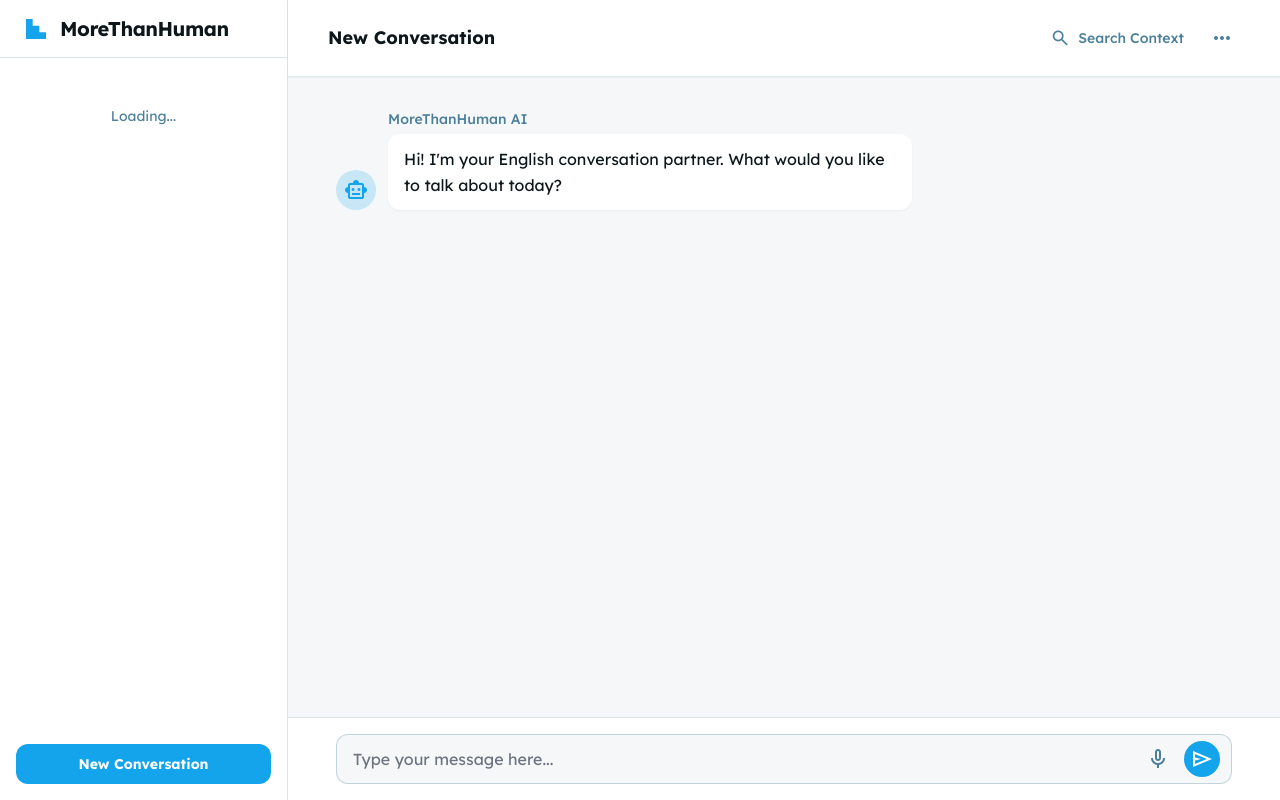
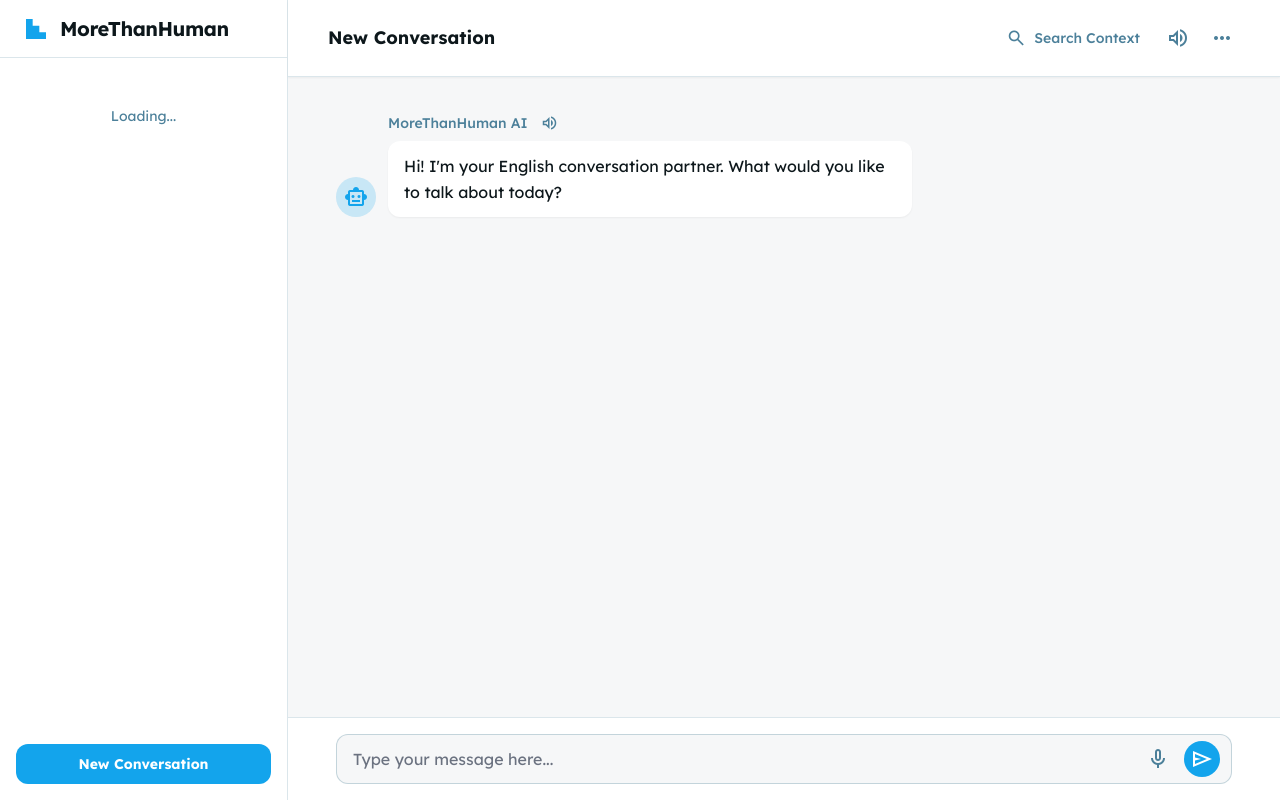
Before and after one commit to Hyun-Jun-Lee/MoreThanHuman, a FastAPI app: page /conversations/1 in a window 1280 px wide. Run offline with FastAPI, Linux system fonts and the light colour scheme; data that the repository does not hold is empty; parts of the project's set-up code (start-up, migrations or seed data) failed here and were passed over; some libraries are stand-ins or nearby versions.

Commit message:
feat: Add TTS auto-play toggle and speaker buttons
- Add auto-play toggle button in chat header
- Set auto-play ON by default
- Add speaker buttons to all AI messages including welcome message
- Implement playback state visual feedback (volume_up ⟷ pause)
- Store auto-play preference in localStorage
- Support replay for historical messages

```diff
--- a/backend/domains/web/templates/chat.html
+++ b/backend/domains/web/templates/chat.html
@@ -43,6 +43,9 @@
                     <span class="material-symbols-outlined text-xl">search</span>
                     <span class="hidden sm:inline">Search Context</span>
                 </button>
+                <button id="auto-speak-toggle" class="flex items-center justify-center size-9 rounded-full text-subtle-light dark:text-subtle-dark hover:bg-primary/10 hover:text-primary transition-colors" title="Auto-play AI responses">
+                    <span class="material-symbols-outlined text-2xl">volume_up</span>
+                </button>
                 <button class="flex items-center justify-center size-9 rounded-full text-subtle-light dark:text-subtle-dark hover:bg-primary/10 hover:text-primary transition-colors">
                     <span class="material-symbols-outlined text-2xl">more_horiz</span>
                 </button>
@@ -59,7 +62,12 @@
                             <span class="material-symbols-outlined text-primary">smart_toy</span>
                         </div>
                         <div class="flex flex-1 flex-col gap-1 items-start">
-                            <p class="text-subtle-light dark:text-subtle-dark text-sm font-medium leading-normal">MoreThanHuman AI</p>
+                            <div class="flex items-center gap-2">
+                                <p class="text-subtle-light dark:text-subtle-dark text-sm font-medium leading-normal">MoreThanHuman AI</p>
+                                <button class="speaker-btn flex items-center justify-center size-7 rounded-full hover:bg-primary/10 transition-colors" data-text="Hi! I'm your English conversation partner. What would you like to talk about today?" title="Play audio">
+                                    <span class="material-symbols-outlined text-lg text-subtle-light dark:text-subtle-dark">volume_up</span>
+                                </button>
+                            </div>
                             <p class="text-base font-normal leading-relaxed rounded-lg px-4 py-3 bg-surface-light dark:bg-surface-dark shadow-sm">
                                 Hi! I'm your English conversation partner. What would you like to talk about today?
                             </p>
--- a/static/js/voice.js
+++ b/static/js/voice.js
@@ -71,7 +71,7 @@
 }
 
 // Speak text using TTS
-function speakText(text) {
+function speakText(text, buttonElement = null) {
     if (!synthesis) {
         console.error('Speech synthesis not supported');
         return;
@@ -85,14 +85,62 @@
     utterance.rate = 0.9;
     utterance.pitch = 1.0;
 
+    // Update button icon to pause when speaking starts
+    if (buttonElement) {
+        const icon = buttonElement.querySelector('.material-symbols-outlined');
+        if (icon) {
+            icon.textContent = 'pause';
+            buttonElement.classList.add('text-primary');
+        }
+    }
+
+    // Restore icon when speech ends
+    utterance.onend = () => {
+        if (buttonElement) {
+            const icon = buttonElement.querySelector('.material-symbols-outlined');
+            if (icon) {
+                icon.textContent = 'volume_up';
+                buttonElement.classList.remove('text-primary');
+            }
+        }
+    };
+
     synthesis.speak(utterance);
 }
 
 // Auto-speak AI responses (optional feature)
-let autoSpeak = localStorage.getItem('autoSpeak') === 'true';
+let autoSpeak = localStorage.getItem('autoSpeak') !== 'false'; // Default to true
 
 function toggleAutoSpeak() {
     autoSpeak = !autoSpeak;
     localStorage.setItem('autoSpeak', autoSpeak);
+    updateAutoSpeakButton();
     return autoSpeak;
 }
+
+// Update auto-speak toggle button appearance
+function updateAutoSpeakButton() {
+    const toggleBtn = document.getElementById('auto-speak-toggle');
+    if (!toggleBtn) return;
+
+    const icon = toggleBtn.querySelector('.material-symbols-outlined');
+    if (autoSpeak) {
+        icon.textContent = 'volume_up';
+        toggleBtn.title = 'Auto-play: ON';
+    } else {
+        icon.textContent = 'volume_off';
+        toggleBtn.title = 'Auto-play: OFF';
+    }
+}
+
+// Initialize auto-speak button on page load
+document.addEventListener('DOMContentLoaded', () => {
+    updateAutoSpeakButton();
+
+    const autoSpeakToggle = document.getElementById('auto-speak-toggle');
+    if (autoSpeakToggle) {
+        autoSpeakToggle.addEventListener('click', () => {
+            toggleAutoSpeak();
+        });
+    }
+});
```
